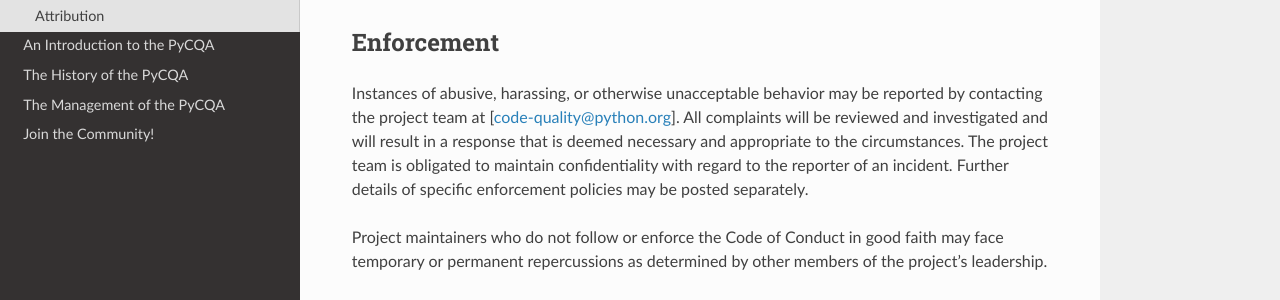
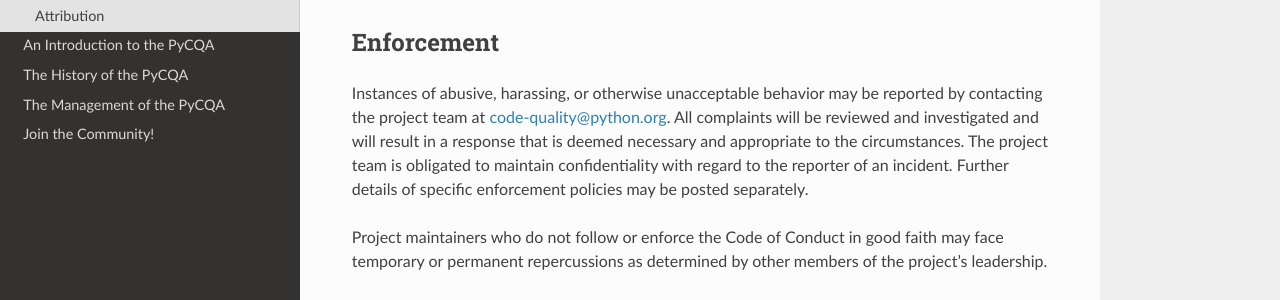
Before and after one commit to PyCQA/meta, a Sphinx documentation site: the page built from source/code-of-conduct.rst, in a window 1280 px wide and 900 px high, scrolled down 961 px. Shown: the part 309-609 px from the top of the window. Built offline with Sphinx 7.4.7 and the Read the Docs theme 2.0.0, drawn with Linux system fonts in a browser that asks for light colours.

```diff
--- a/source/code-of-conduct.rst
+++ b/source/code-of-conduct.rst
@@ -62,7 +62,7 @@ Enforcement
 ===========
 
 Instances of abusive, harassing, or otherwise unacceptable behavior may be
-reported by contacting the project team at [code-quality@python.org]. All
+reported by contacting the project team at code-quality@python.org. All
 complaints will be reviewed and investigated and will result in a response that
 is deemed necessary and appropriate to the circumstances. The project team is
 obligated to maintain confidentiality with regard to the reporter of an incident.
```
